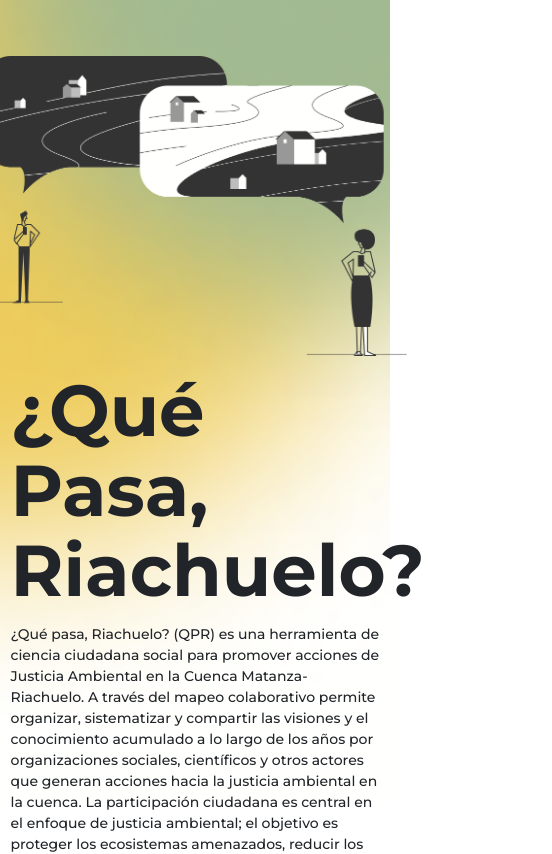
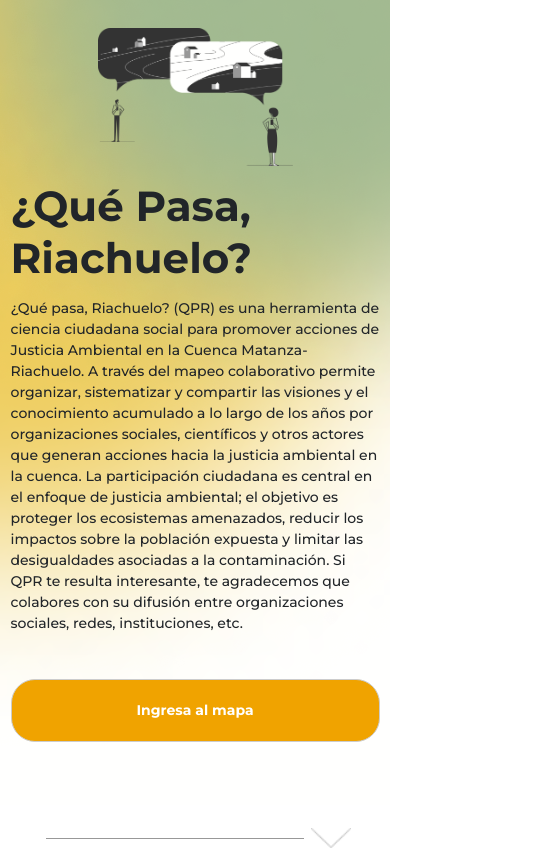
Before and after one commit to farn21/QPR-LandingPage, a Svelte app: page / in a window 390 px wide. Shown: the top 854 px of the page, 552 px wide, since content can reach past the window. Built offline with nearby package versions, Linux system fonts and the light colour scheme.

Commit message:
Ajuste mobile

```diff
--- a/public/global.css
+++ b/public/global.css
@@ -128,9 +128,10 @@ h1{
 @media screen and (max-width: 900px){
 	.img-container{display: none;}
 	.content{ max-width: 100%;}
-	section{padding: 3em 0;}
+	section{padding: 1em 0;}
 	.end-container { display: flex; flex-direction: row-reverse;}
 	.linea{width: 95%;}
 	.flecha{display: none;}
 	.flecha-mobile{display: inline; width: 40px;}
+	.titulo{font-size: 42px; line-height: normal;}
 }
--- a/src/Components/QuePasa.svelte
+++ b/src/Components/QuePasa.svelte
@@ -72,7 +72,7 @@
         .img-container{display: none;}
         .content{ max-width: 100%;}
         .boton{width: 100%; padding: 20px;}
-        .img-mobile{height: 300px;}
+        .img-mobile{width: 50%;}
         .img-container-mobile{display:flex !important;}
         .end-container { display: flex;}
         .linea{width: 95%;}
```
